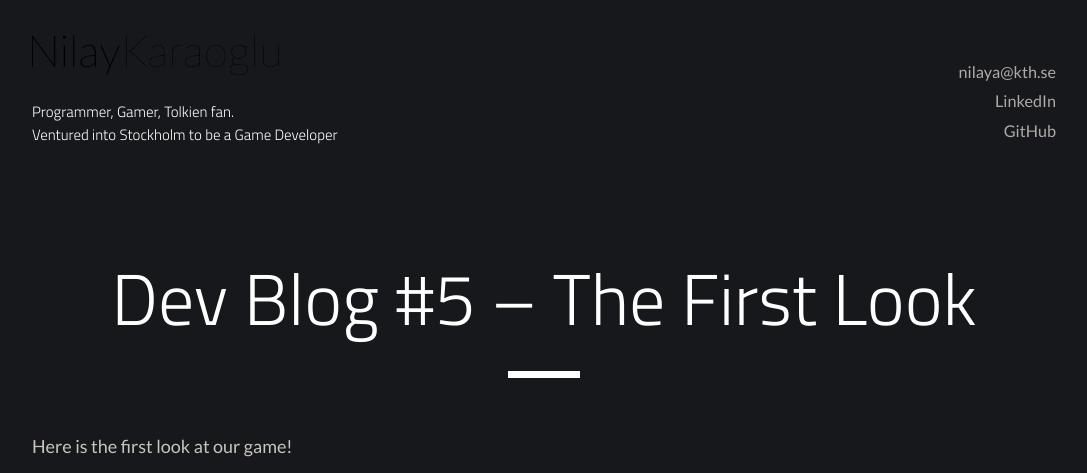
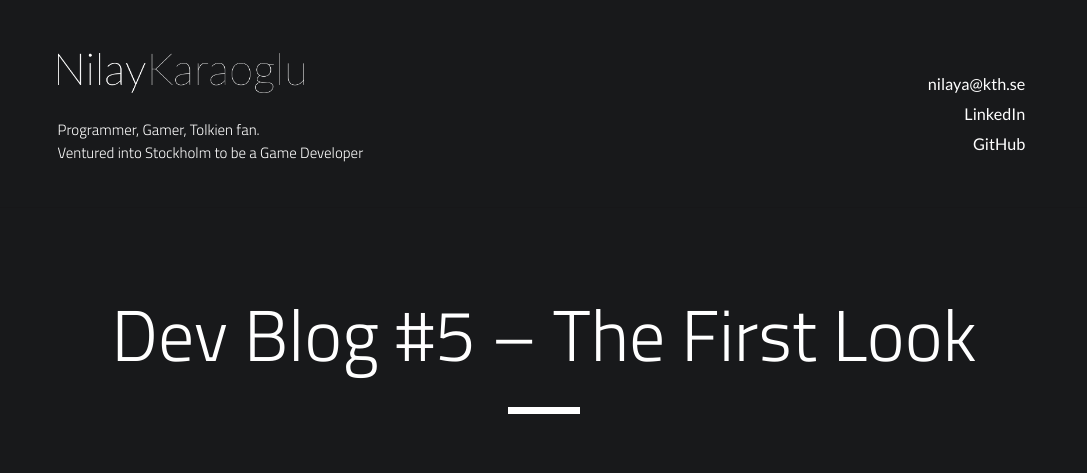
Before and after one commit to eowyn36/eowyn36.github.io, a Jekyll site: the page built from _posts/2016-11-23-the-first-look.md, in a window 1280 px wide. Shown: the top 473 px of the page, without its empty margins (96-1183 px from the left). Built offline with Jekyll 4.4.1, drawn with Linux system fonts in a browser that asks for light colours; grey boxes are pictures that could not be loaded.

Commit message:
Style updates

```diff
--- a/_layouts/default.html
+++ b/_layouts/default.html
@@ -5,13 +5,15 @@
 
   <body>
     <nav class="nav">
-      <div class="nav-container">
-        <a href="/">
-          <img class="logo" src="/assets/images/nilayk_logo.png">
-        </a>
-        <h5 class="nav-description">Programmer, Gamer, Tolkien fan.
-          <br>Ventured into Stockholm to be a Game Developer
-        </h5>
+      <div class="nav-container clearfix">
+        <div class="left">
+          <a href="/">
+            <img class="logo" src="/assets/images/nilayk_logo_white.png">
+          </a>
+          <h5 class="nav-description">Programmer, Gamer, Tolkien fan.
+            <br>Ventured into Stockholm to be a Game Developer
+          </h5>
+        </div>
         <ul class="inline-list" aria-label="Contact information">
           <li><a class="icon fa-envelope" href="mailto:nilaya@kth.se">nilaya@kth.se</a></li>
           <li><a class="icon fa-linkedin" href="https://linkedin.com/in/nilayka">LinkedIn</a></li>
--- a/_sass/_base.scss
+++ b/_sass/_base.scss
@@ -89,6 +89,13 @@ td {
   font-size: 0.9em;
 }
 
+.left {
+  float: left;
+}
+
+.right {
+  float: right;
+}
 
 .hide {
   display: none !important;
--- a/_sass/_catalogue.scss
+++ b/_sass/_catalogue.scss
@@ -1,6 +1,6 @@
 .catalogue {
   &-item {
-    border-bottom: 1px solid $grey-2;
+    font-size: 90%;
     color: $grey-1;
     display: inline-block;
     padding: 2rem 0;
@@ -49,13 +49,36 @@
   }
 }
 
+.tags{
+  margin-top: 2%;
+  text-align: center;
+
+  .tag-btn {
+    padding: 1%;
+    margin: 0 1%;
+    cursor: pointer;
+    border: 1px solid $default-color;
+    color: $default-color;
+
+    &.active {
+      color: $orange;
+      border-color: $orange;
+    }
+  }
+}
+
 @media (min-width: 600px) {
   .catalogue {
     &-item {
-      width: 31%;
+      width: 29%;
       height: 500px;
       float: left;
-      margin: 0 1%;
+      margin: 0 2%;
     }
   }
+
+  .tags .tag-btn {
+    padding: .5%;
+    margin: 0 .5%;
+  }
 }
--- a/_sass/_layout.scss
+++ b/_sass/_layout.scss
@@ -23,6 +23,7 @@ footer,
 
   &-container {
     margin: 1rem auto;
+    padding: 0 2%;
     position: relative;
     text-align: center;
   }
@@ -42,7 +43,7 @@ footer,
 
   ul {
     list-style-type: none;
-    margin: 1rem 0 0;
+    margin-bottom: 1.67em;
     padding: 0;
     text-align: center;
   }
@@ -50,9 +51,6 @@ footer,
   li {
     @include transition(all .2s ease-out);
     color: $default-color;
-    //display: inline-block;
-    opacity: .85;
-    //padding: 0 2rem 0 0;
 
     &:last-child {
       padding-right: 0;
@@ -70,24 +68,6 @@ footer,
   }
 }
 
-.tags{
-  margin-top: 2%;
-
-  .tag-btn {
-    float: left;
-    padding: 1%;
-    margin: 0 1%;
-    cursor: pointer;
-    border: 1px solid #e2e2e2;
-    color: #bcbcbc;
-
-    &.active {
-      color: #7d7d7d;
-      border-color: #b2b1b1;
-    }
-  }
-}
-
 @media (min-width: 600px) {
   .nav {
     &-container {
@@ -98,13 +78,8 @@ footer,
       bottom: 0;
       position: absolute;
       text-align: right;
-      right: 0;
+      right: 3%;
     }
-  }
-
-  .tags .tag-btn {
-    padding: .5%;
-    margin: 0 .5%;
   }
 }
 
--- a/_sass/_variables.scss
+++ b/_sass/_variables.scss
@@ -1,12 +1,13 @@
-$default-color: #C8C5BF;
+$default-color: #fff;
 $default-shade: #fff;
 $default-tint: #aaa;
 $grey-1: #C8C5BF;
 $grey-2: #e5e5e5;
 $grey-3: #f9f9f9;
-$dark-grey: #17181c;
+$dark-grey: #18191b;
 $white: #fff;
 $blue: #4a9ae1;
+$orange: #ff9800;
 $shadow-color: rgba(0, 0, 0, .2);
 
 $lato:      'Lato', Helvetica, sans-serif;
```
Also changed, not shown: index.html (+5 -7 lines), assets/images/nilayk_logo_white.png (added).
